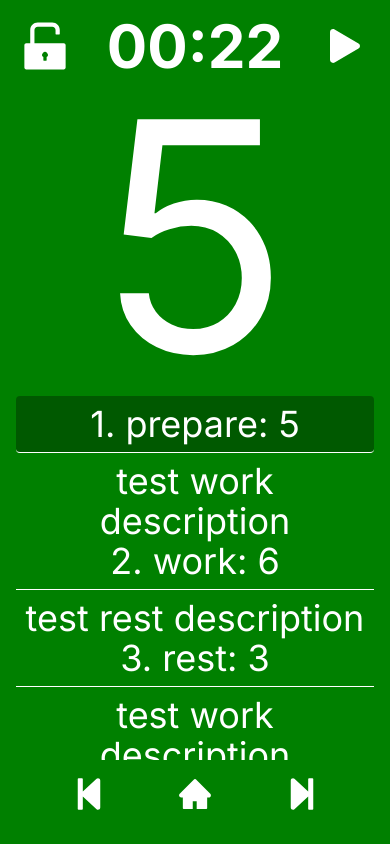
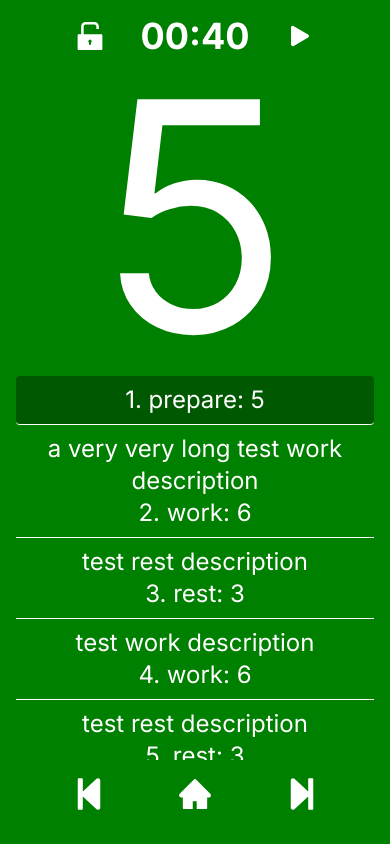
Before and after one commit to Lewisjohnward/tabata-timer, a Next.js app: page / in a window 390 px wide. Built offline with nearby package versions, Linux system fonts and the light colour scheme.

Commit message:
added responsivity

```diff
--- a/src/app/pages/activeWorkout.tsx
+++ b/src/app/pages/activeWorkout.tsx
@@ -42,6 +42,30 @@ const debugArray = [
   },
   {
     id: uuidv4(),
+    description: "a very very long test work description",
+    intervalType: "work",
+    time: 6,
+  },
+  {
+    id: uuidv4(),
+    description: "test rest description",
+    intervalType: "rest",
+    time: 3,
+  },
+  {
+    id: uuidv4(),
+    description: "test work description",
+    intervalType: "work",
+    time: 6,
+  },
+  {
+    id: uuidv4(),
+    description: "test rest description",
+    intervalType: "rest",
+    time: 3,
+  },
+  {
+    id: uuidv4(),
     description: "test work description",
     intervalType: "work",
     time: 6,
@@ -81,11 +105,11 @@ const ActiveWorkout = ({ setView, activeWorkout }: Props) => {
 
   return (
     <div
-      className="relative flex flex-col md:flex-row h-screen text-white p-4 overflow-hidden"
+      className="relative flex flex-col md:flex-row md:justify-center md:gap-20 h-screen text-white p-4"
       style={{ backgroundColor: intervalManager.color }}
     >
       <div>
-        <div className="flex justify-center items-center gap-8 text-6xl font-bold">
+        <div className="flex justify-center items-center gap-8 text-4xl md:text-6xl font-bold">
           <button onClick={() => intervalManager.setLocked((prev) => !prev)}>
             {intervalManager.locked ? <AiFillLock /> : <AiFillUnlock />}
           </button>
@@ -94,18 +118,19 @@ const ActiveWorkout = ({ setView, activeWorkout }: Props) => {
             {intervalManager.running ? <BsFillPauseFill /> : <BsFillPlayFill />}
           </button>
         </div>
-        <div className="flex-grow text-center text-[20rem] md:text-[35rem] leading-none">
+        <div className="grow text-center text-[20rem] md:text-[40rem] leading-none overflow-hidden">
           {intervalManager.getCurrentIntervalRemainingTime()}
         </div>
       </div>
-      <div className="flex-grow overflow-scroll">
+
+      <div className="grow md:flex-grow-0 md:self-center md:h-5/6 overflow-scroll">
         {debugArray.map((interval, i) => {
           const { id, intervalType, time } = interval;
           return (
             <div
               key={id}
               className={clsx(
-                "border-b-[1px] border-white text-center text-4xl",
+                "border-b-[1px] border-white text-center text-2xl md:text-4xl",
                 i == intervalManager.intervalPosition && "bg-black/30 rounded"
               )}
             >
```
